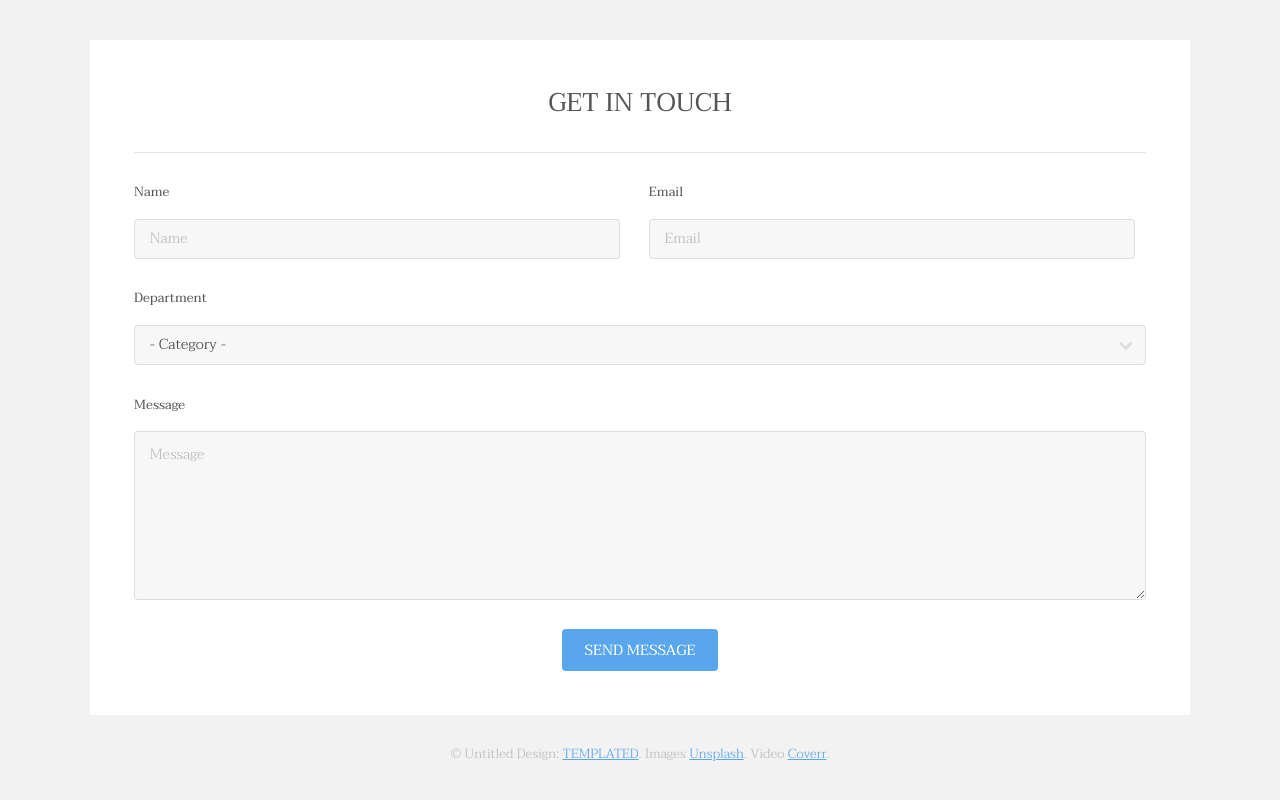
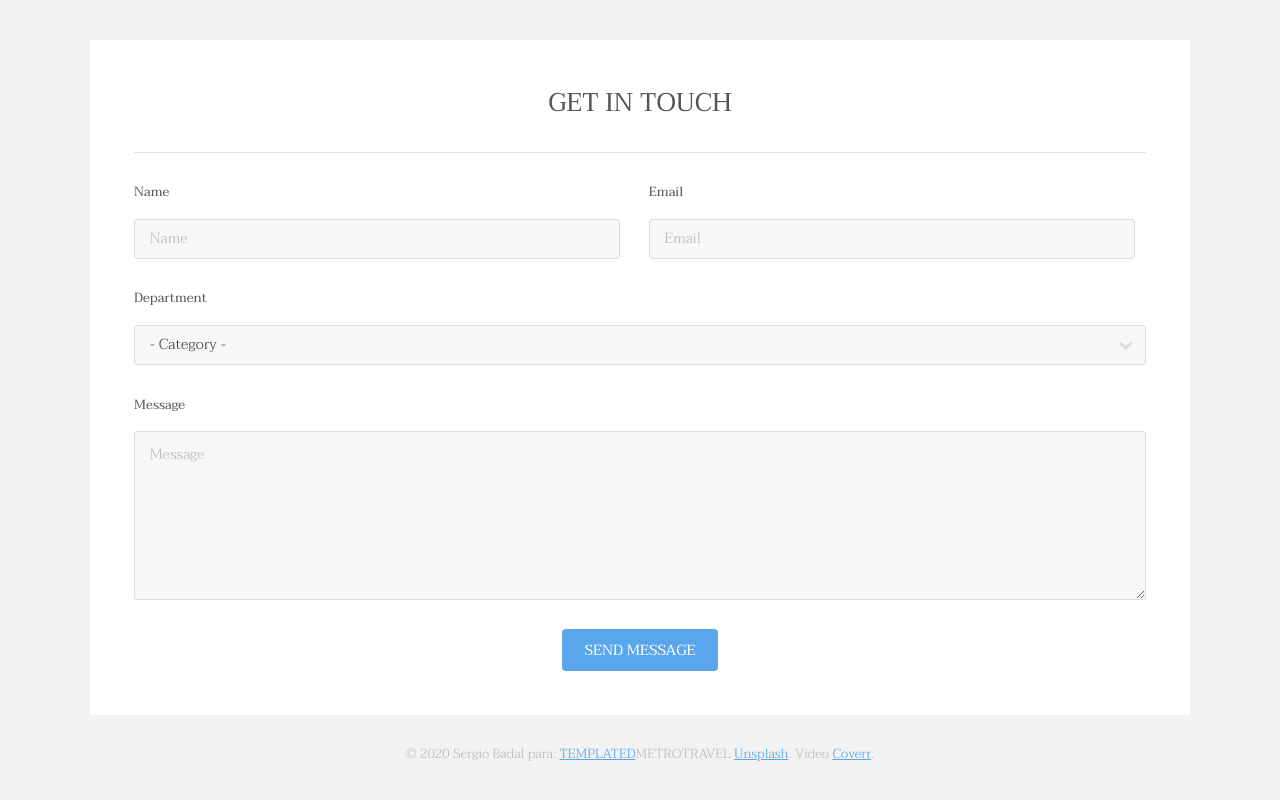
Before and after one commit to RoseTyler-cmd/04_rep_metropolita, a plain HTML site: page index.html in a window 1280 px wide. Shown: the part 3231-4031 px from the top of the page. Drawn offline with Linux system fonts and the light colour scheme.

Commit message:
cambios en el pie de página por Vanessa

```diff
--- a/index.html
+++ b/index.html
@@ -194,7 +194,7 @@
 						</div>
 					</section>
 					<div class="copyright">
-						&copy; Untitled Design: <a href="https://templated.co/">TEMPLATED</a>. Images <a href="https://unsplash.com/">Unsplash</a>. Video <a href="http://coverr.co/">Coverr</a>.
+						&copy; 2020 Sergio Badal para: <a href="https://templated.co/">TEMPLATED</a>METROTRAVEL <a href="https://unsplash.com/">Unsplash</a>. Video <a href="http://coverr.co/">Coverr</a>.
 					</div>
 				</div>
 			</footer>
```
